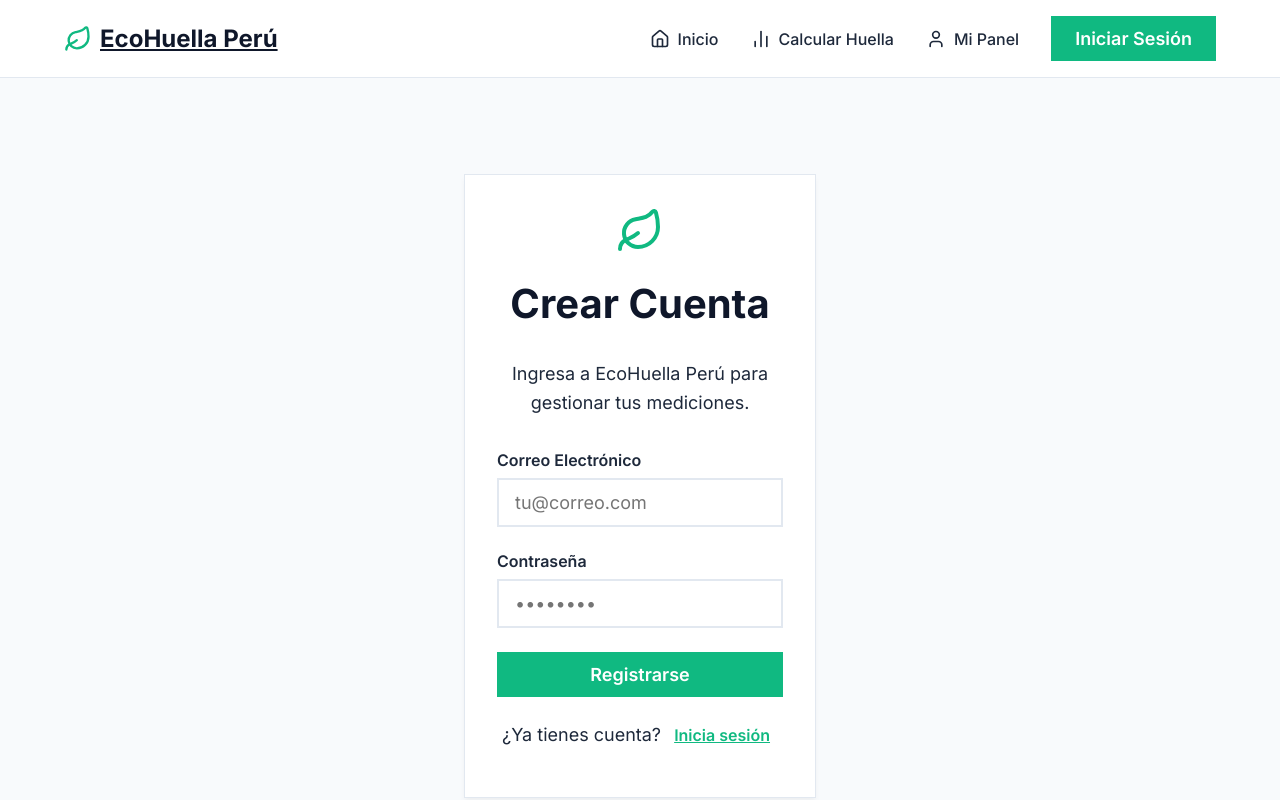
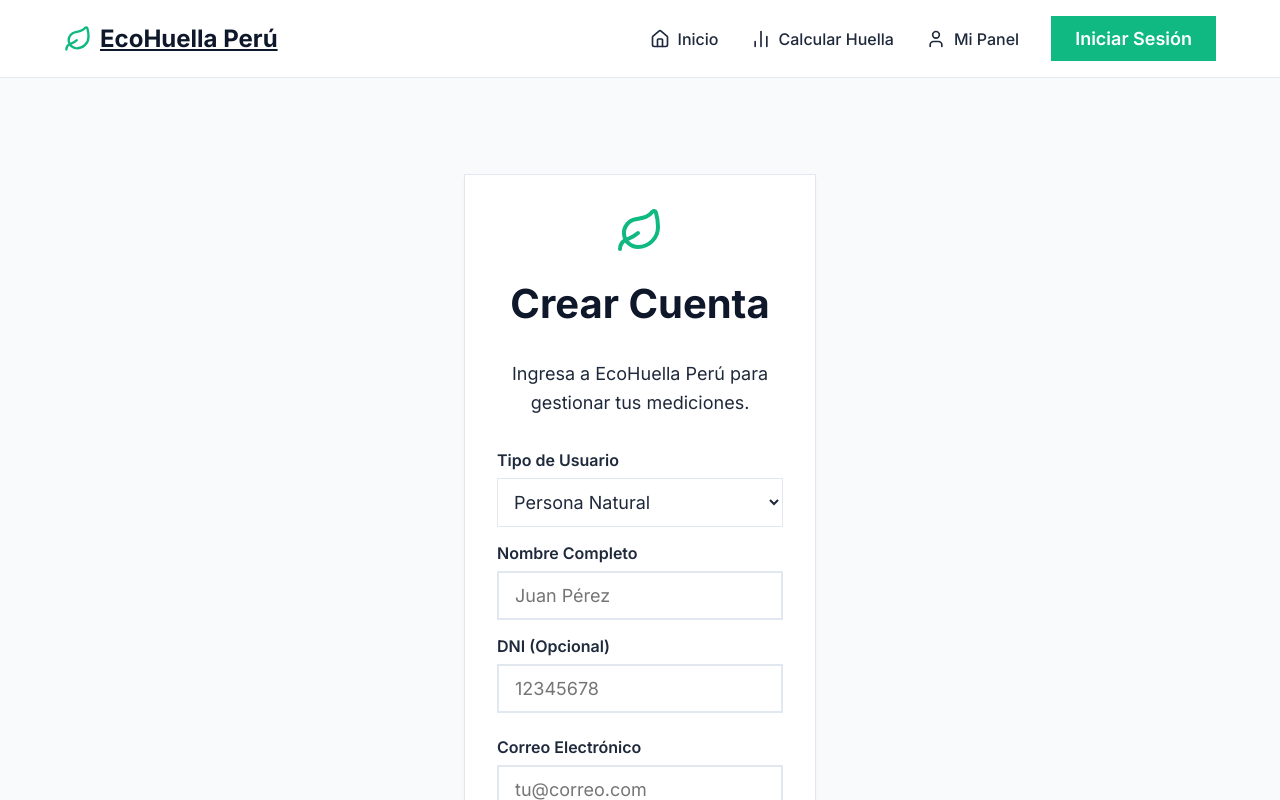
Before and after one commit to Mordok1903/EcoHuella, a React (Vite) app: page /auth in a window 1280 px wide. Both pictures are taken after a click on the button "Regístrate aquí". Shown: the top 800 px of the page. Built offline with nearby package versions, Linux system fonts and the light colour scheme.

Commit message:
feat: Add professional registration fields (Entity type, Name, Document) to Auth form

```diff
--- a/src/pages/Auth.jsx
+++ b/src/pages/Auth.jsx
@@ -7,6 +7,10 @@ const Auth = () => {
   const [isLogin, setIsLogin] = useState(true);
   const [email, setEmail] = useState('');
   const [password, setPassword] = useState('');
+  const [nombre, setNombre] = useState('');
+  const [tipoUsuario, setTipoUsuario] = useState('persona');
+  const [documento, setDocumento] = useState('');
+
   const [loading, setLoading] = useState(false);
   const [message, setMessage] = useState('');
   const navigate = useNavigate();
@@ -28,9 +32,17 @@ const Auth = () => {
         const { error } = await supabase.auth.signUp({
           email,
           password,
+          options: {
+            data: {
+              nombre: nombre,
+              tipo_usuario: tipoUsuario,
+              documento: documento
+            }
+          }
         });
         if (error) throw error;
-        setMessage('Registro exitoso. Revisa tu correo para verificar tu cuenta (o inicia sesión si el correo no requiere verificación en local).');
+        setMessage('Registro exitoso. Ya puedes iniciar sesión con tus credenciales.');
+        setIsLogin(true); // Cambiar a la vista de login automáticamente
       }
     } catch (error) {
       setMessage(error.message || 'Ocurrió un error');
@@ -55,7 +67,50 @@ const Auth = () => {
         )}
 
         <form onSubmit={handleSubmit} style={{ textAlign: 'left' }}>
-          <div style={{ marginBottom: '1.5rem' }}>
+          {!isLogin && (
+            <>
+              <div style={{ marginBottom: '1rem' }}>
+                <label style={{ display: 'block', fontWeight: '600', marginBottom: '0.5rem' }}>Tipo de Usuario</label>
+                <select
+                  value={tipoUsuario}
+                  onChange={(e) => setTipoUsuario(e.target.value)}
+                  style={{ width: '100%', padding: '0.75rem', border: '1px solid var(--color-border)' }}
+                >
+                  <option value="persona">Persona Natural</option>
+                  <option value="mype">MYPE / PYME</option>
+                  <option value="empresa">Empresa / Corporación</option>
+                </select>
+              </div>
+
+              <div style={{ marginBottom: '1rem' }}>
+                <label style={{ display: 'block', fontWeight: '600', marginBottom: '0.5rem' }}>
+                  {tipoUsuario === 'persona' ? 'Nombre Completo' : 'Razón Social'}
+                </label>
+                <input
+                  type="text"
+                  value={nombre}
+                  onChange={(e) => setNombre(e.target.value)}
+                  required={!isLogin}
+                  placeholder={tipoUsuario === 'persona' ? 'Juan Pérez' : 'Mi Empresa S.A.C.'}
+                />
+              </div>
+
+              <div style={{ marginBottom: '1.5rem' }}>
+                <label style={{ display: 'block', fontWeight: '600', marginBottom: '0.5rem' }}>
+                  {tipoUsuario === 'persona' ? 'DNI (Opcional)' : 'RUC'}
+                </label>
+                <input
+                  type="text"
+                  value={documento}
+                  onChange={(e) => setDocumento(e.target.value)}
+                  required={tipoUsuario !== 'persona'}
+                  placeholder={tipoUsuario === 'persona' ? '12345678' : '20123456789'}
+                />
+              </div>
+            </>
+          )}
+
+          <div style={{ marginBottom: '1rem' }}>
             <label style={{ display: 'block', fontWeight: '600', marginBottom: '0.5rem' }}>Correo Electrónico</label>
             <input
               type="email"
```
